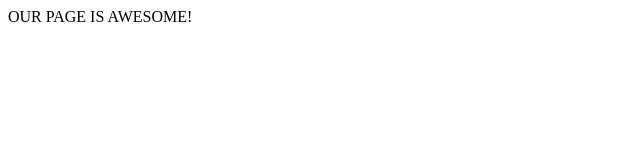
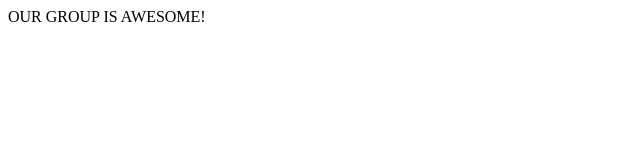
Before and after one commit to arihan-1560795/arihan-1560795.github.io, a plain HTML site: page awesome.html in a window 1280 px wide. Shown: the full height of the page, 0-640 px from the left. Drawn offline with Linux system fonts and the light colour scheme.

Commit message:
Update awesome.html

```diff
--- a/awesome.html
+++ b/awesome.html
@@ -4,6 +4,6 @@
 	<title></title>
 </head>
 <body>
-OUR PAGE IS AWESOME!
+OUR GROUP IS AWESOME!
 </body>
 </html>
```
